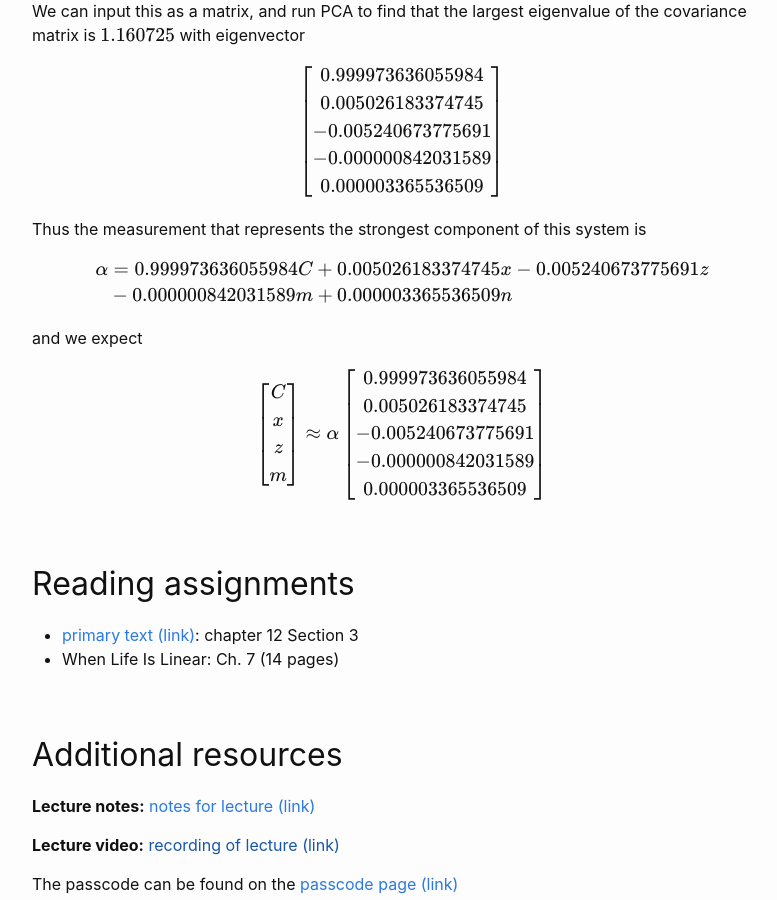
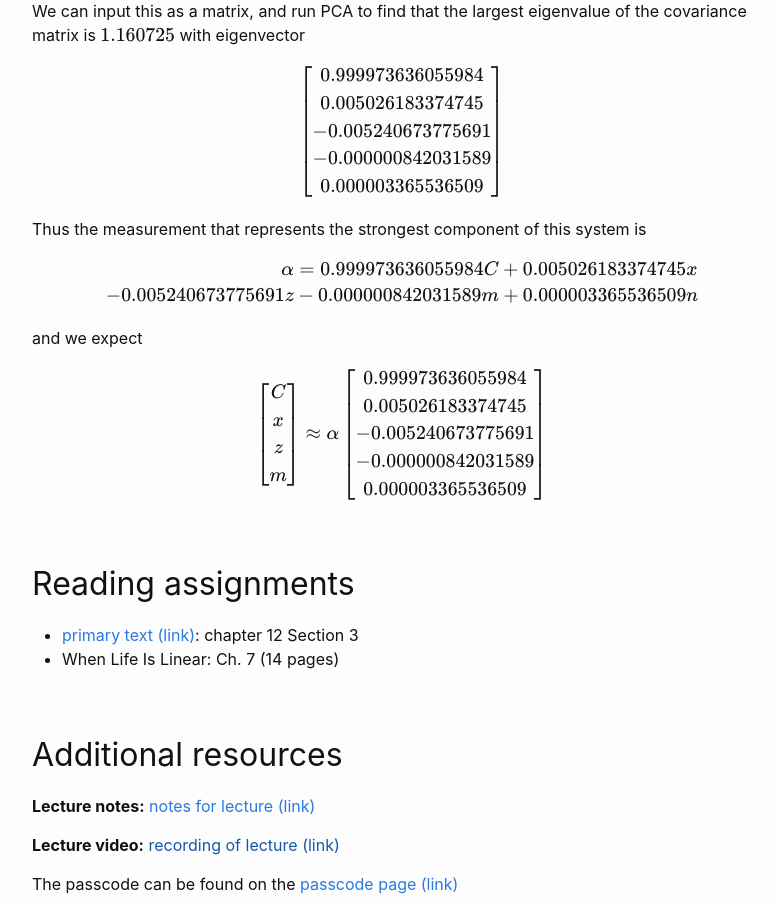
Before and after one commit to wcasper/math107spring2021, a Jekyll site: the page built from _posts/2021-05-05-Week-15-Lecture-25.md, in a window 1280 px wide and 900 px high, scrolled down 3884 px. Shown: the whole window, without its empty margins (238-1015 px from the left). Built offline with Jekyll 4.4.1, drawn with Linux system fonts in a browser that asks for light colours.

```diff
--- a/_posts/2021-05-05-Week-15-Lecture-25.md
+++ b/_posts/2021-05-05-Week-15-Lecture-25.md
@@ -120,8 +120,8 @@ Thus the measurement that represents the strongest component of this system is
 $$
 \begin{align*}
 \alpha &=  0.999973636055984 C
-  +0.005026183374745 x
-  -0.005240673775691 z\\
+  +0.005026183374745 x\\
+  -0.005240673775691 z
   &-0.000000842031589 m
   +0.000003365536509 n
 \end{align*}
```
